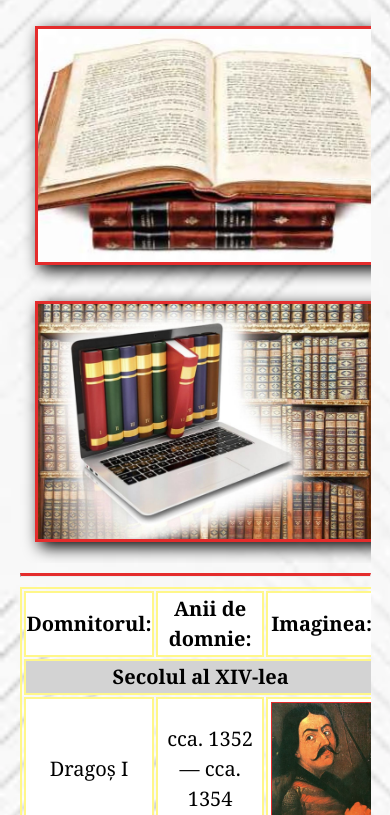
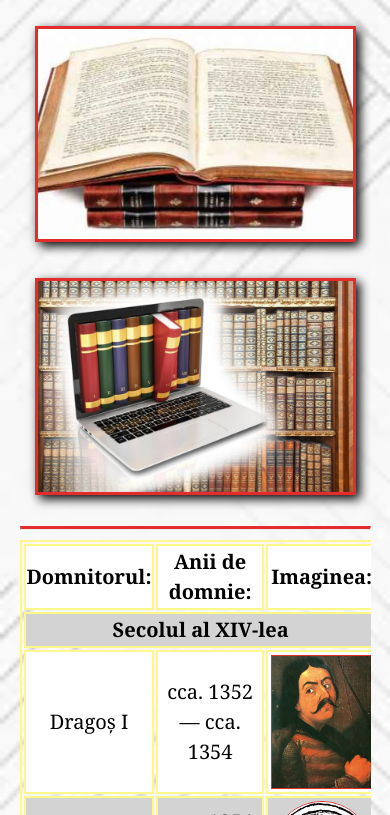
Before and after one commit to IurcoEgor/Istoria-Moldovei, a plain HTML site: page pages/despre.html in a window 390 px wide. Shown: the part 285-1100 px from the top of the page. Drawn offline with Linux system fonts and the light colour scheme.

Commit message:
Update style.css

```diff
--- a/css/style.css
+++ b/css/style.css
@@ -170,6 +170,7 @@ hr {
     border: 3px solid #e42c2c;
     box-shadow: 5px 5px 15px black;
     margin: 15px;
+    max-width: 90%;
 }
 
 .img-leg {
@@ -288,5 +289,6 @@ tr:nth-child(2n) {
 
     .img-despre {
         max-height: 250px;
+        box-shadow: 4px 4px 10px black;
     }
 }
```
